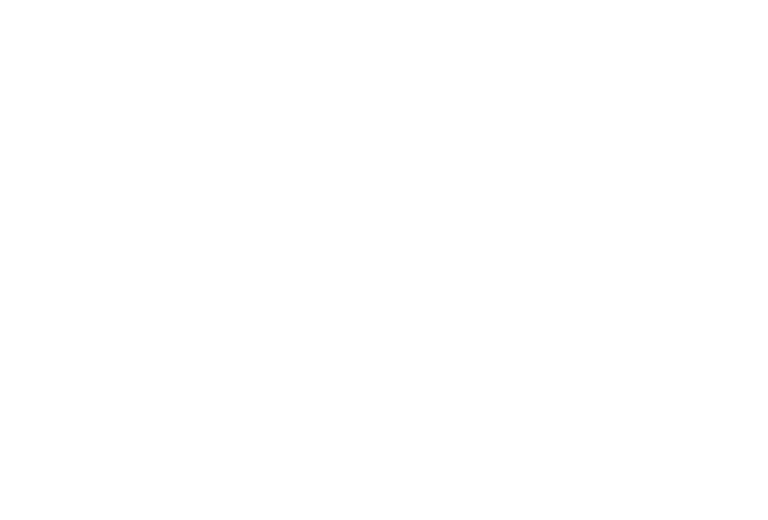
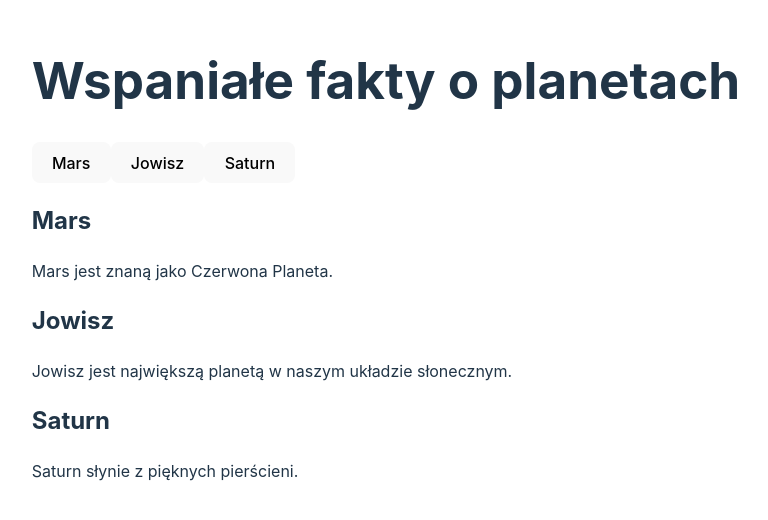
Before and after one commit to lukas-sikora/zadania-react, a React (Vite) app in the folder react-training/: page / in a window 1280 px wide. Shown: the part 142-662 px from the top of the page, without its empty margins (254-1022 px from the left). Built offline with nearby package versions, Linux system fonts and the light colour scheme.

Commit message:
use-state-task/3

```diff
--- a/react-training/src/App.jsx
+++ b/react-training/src/App.jsx
@@ -1,5 +1,24 @@
-function App() {
-  return <div></div>
-}
+const App = () => {
+  return (
+    <>
+      <h1>Wspaniałe fakty o planetach</h1>
+      <button>Mars</button>
+      <button>Jowisz</button>
+      <button>Saturn</button>
+      <section>
+        <h2>Mars</h2>
+        <p>Mars jest znaną jako Czerwona Planeta.</p>
+      </section>
+      <section>
+        <h2>Jowisz</h2>
+        <p>Jowisz jest największą planetą w naszym układzie słonecznym.</p>
+      </section>
+      <section>
+        <h2>Saturn</h2>
+        <p>Saturn słynie z pięknych pierścieni.</p>
+      </section>
+    </>
+  );
+};
 
-export default App
+export default App;
```
